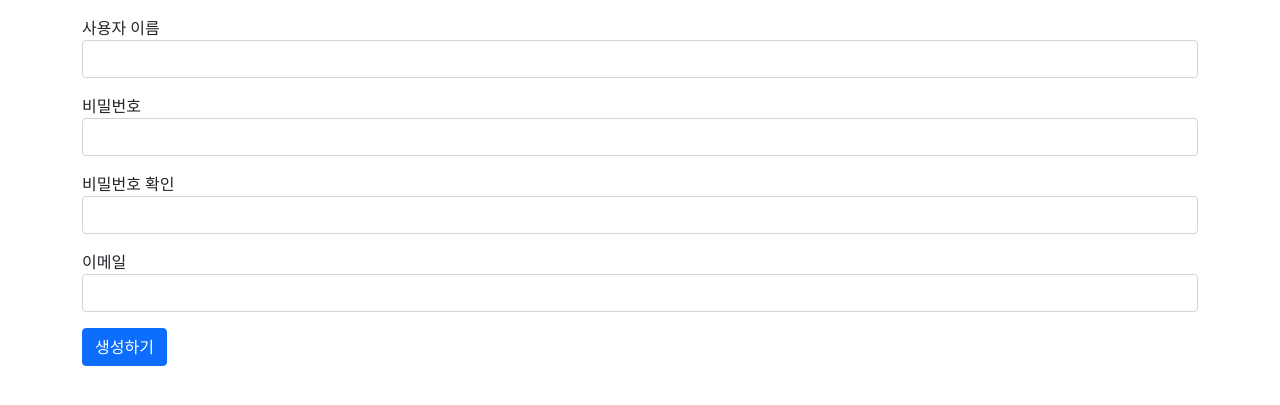
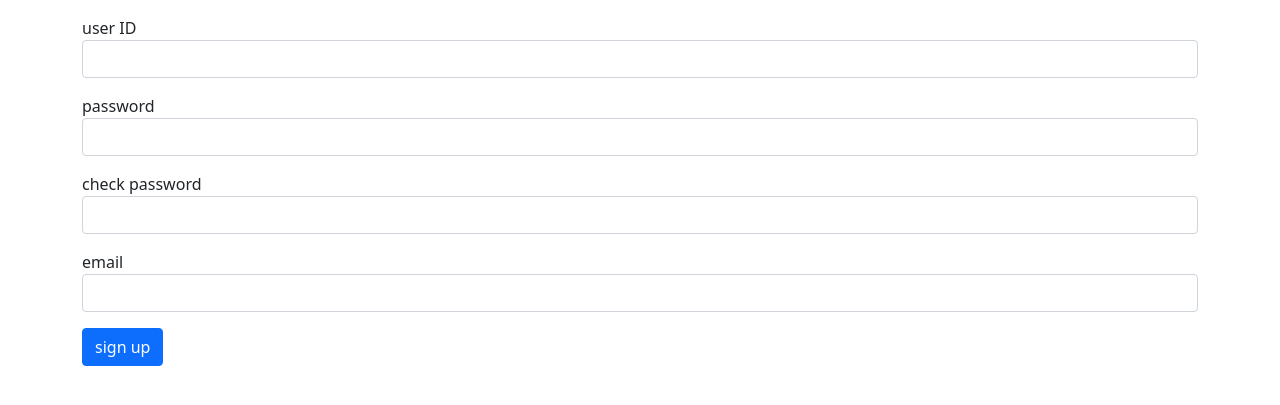
Before and after one commit to NopeSieun/demoproject, a Django app: page /users/signup/ in a window 1280 px wide. Shown: the part 57-462 px from the top of the page. Run offline with Django 4.2, Linux system fonts and the light colour scheme; some libraries are stand-ins or nearby versions.

```diff
--- a/demo_calc/templates/users/signup.html
+++ b/demo_calc/templates/users/signup.html
@@ -5,26 +5,26 @@
         {% csrf_token %}
         {% include "form_errors.html" %}
         <div class="mb-3">
-            <label for="username">사용자 이름</label>
+            <label for="username">user ID</label>
             <input type="text" class="form-control" name="username" id="username"
                    value="{{ form.username.value|default_if_none:'' }}">
         </div>
         <div class="mb-3">
-            <label for="password1">비밀번호</label>
+            <label for="password1">password</label>
             <input type="password" class="form-control" name="password1" id="password1"
                    value="{{ form.password1.value|default_if_none:'' }}">
         </div>
         <div class="mb-3">
-            <label for="password2">비밀번호 확인</label>
+            <label for="password2">check password</label>
             <input type="password" class="form-control" name="password2" id="password2"
                    value="{{ form.password2.value|default_if_none:'' }}">
         </div>
         <div class="mb-3">
-            <label for="email">이메일</label>
+            <label for="email">email</label>
             <input type="text" class="form-control" name="email" id="email"
                    value="{{ form.email.value|default_if_none:'' }}">
         </div>
-        <button type="submit" class="btn btn-primary">생성하기</button>
+        <button type="submit" class="btn btn-primary">sign up</button>
     </form>
 </div>
 {% endblock %}
```
